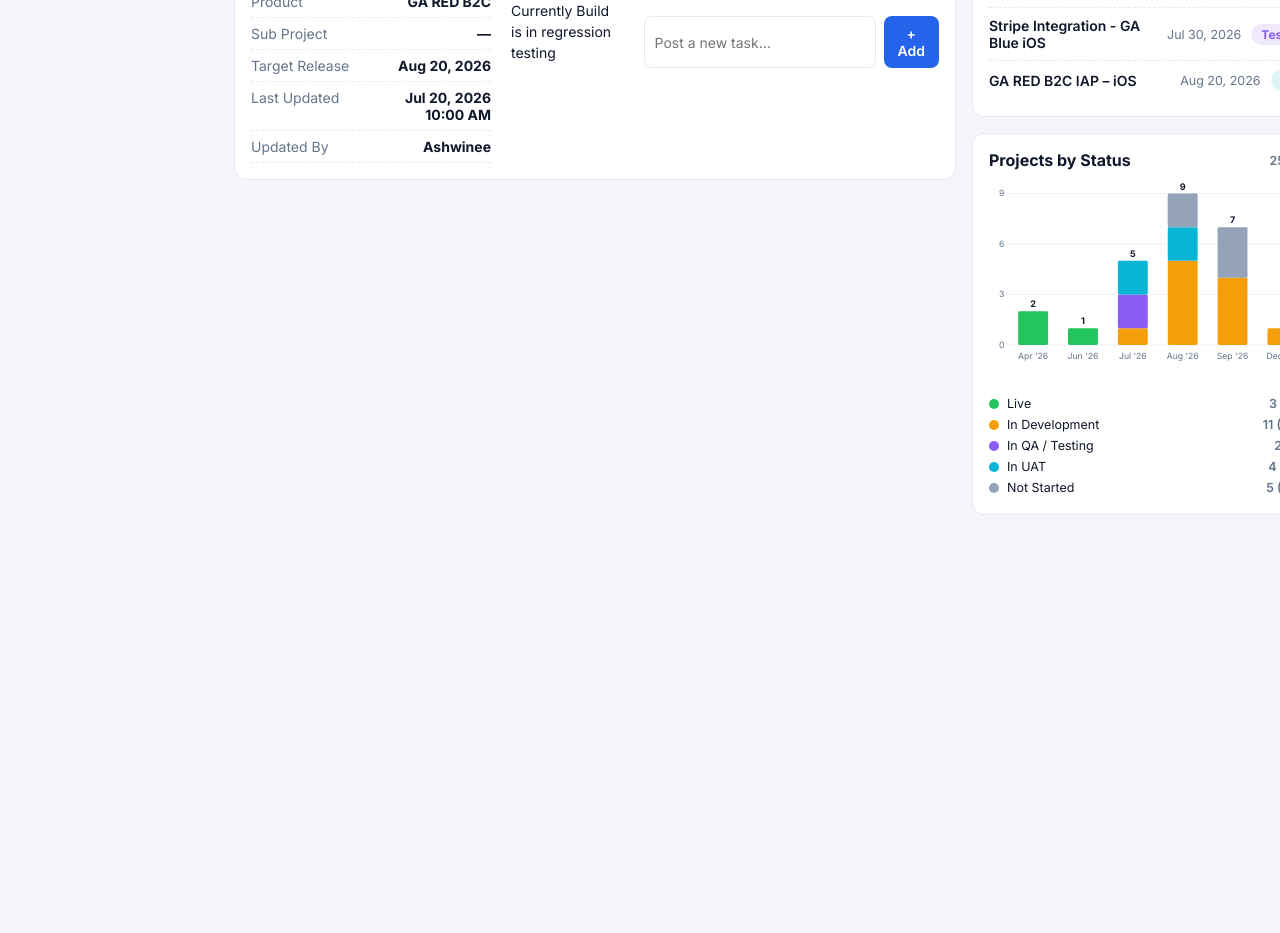
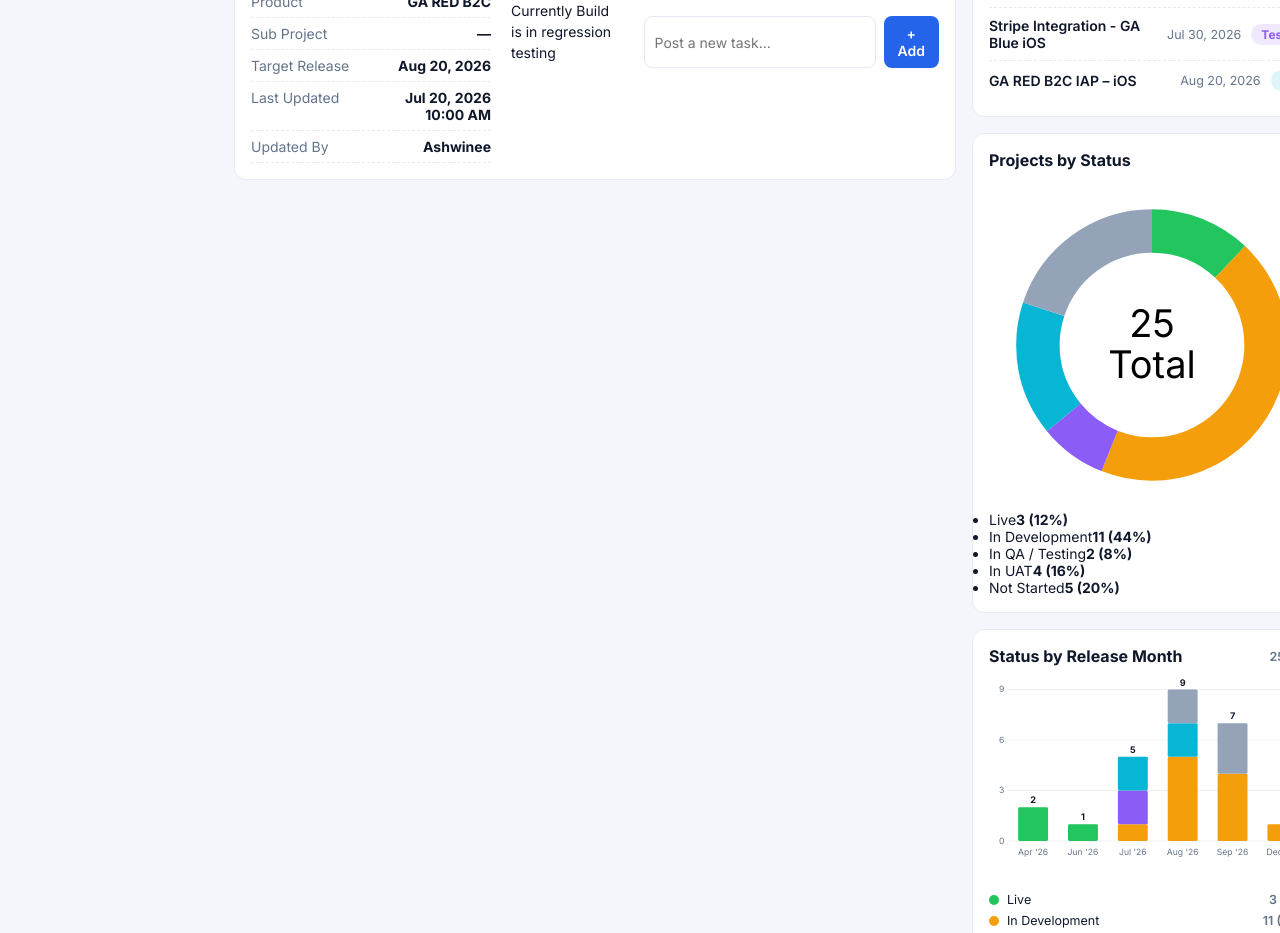
Before and after one commit to shahyug721-sudo/Engineering-dashboard-, a React (Vite) app: page / in a window 1280 px wide. Shown: the part 1680-2613 px from the top of the page. Before the commit the page ends 2251 px from the top, so only its background shows below. Built offline with nearby package versions, Linux system fonts and the light colour scheme.

Commit message:
Dashboard tweaks: Not Started card (cards sum to total), drop Owner column + compact table, keep pie chart alongside new status-by-month column chart

```diff
--- a/src/components/RightPanel.jsx
+++ b/src/components/RightPanel.jsx
@@ -80,7 +80,7 @@ function StatusColumnChart({ projects }) {
   return (
     <div className="panel">
       <div className="panel-head">
-        <h2>Projects by Status</h2>
+        <h2>Status by Release Month</h2>
         <span className="chart-total">{total} total</span>
       </div>
 
@@ -124,10 +124,66 @@ function StatusColumnChart({ projects }) {
   )
 }
 
+// Donut / pie chart of the overall status breakdown.
+function Donut({ projects }) {
+  const order = ['Live', 'In Development', 'In QA / Testing', 'In UAT', 'Not Started', 'Blocked']
+  const counts = {}
+  for (const p of projects) {
+    const s = norm(deriveStatus(p))
+    counts[s] = (counts[s] || 0) + 1
+  }
+  const entries = order.filter((k) => counts[k]).map((k) => [k, counts[k]])
+  const total = projects.length || 1
+  const R = 42
+  const CIRC = 2 * Math.PI * R
+  let offset = 0
+
+  return (
+    <div className="panel">
+      <div className="panel-head">
+        <h2>Projects by Status</h2>
+      </div>
+      <div className="donut-wrap">
+        <svg viewBox="0 0 120 120" className="donut">
+          {entries.map(([k, n]) => {
+            const frac = n / total
+            const el = (
+              <circle
+                key={k}
+                cx="60" cy="60" r={R}
+                fill="none"
+                stroke={STATUS_COLORS[k]}
+                strokeWidth="16"
+                strokeDasharray={`${frac * CIRC} ${CIRC}`}
+                strokeDashoffset={-offset * CIRC}
+                transform="rotate(-90 60 60)"
+              />
+            )
+            offset += frac
+            return el
+          })}
+          <text x="60" y="57" textAnchor="middle" className="donut-num">{projects.length}</text>
+          <text x="60" y="72" textAnchor="middle" className="donut-sub">Total</text>
+        </svg>
+        <ul className="donut-legend">
+          {entries.map(([k, n]) => (
+            <li key={k}>
+              <span className="dot" style={{ background: STATUS_COLORS[k] }} />
+              {k}
+              <b>{n} ({Math.round((n / total) * 100)}%)</b>
+            </li>
+          ))}
+        </ul>
+      </div>
+    </div>
+  )
+}
+
 export default function RightPanel({ projects }) {
   return (
     <div className="right-col">
       <UpcomingReleases projects={projects} />
+      <Donut projects={projects} />
       <StatusColumnChart projects={projects} />
     </div>
   )
```
